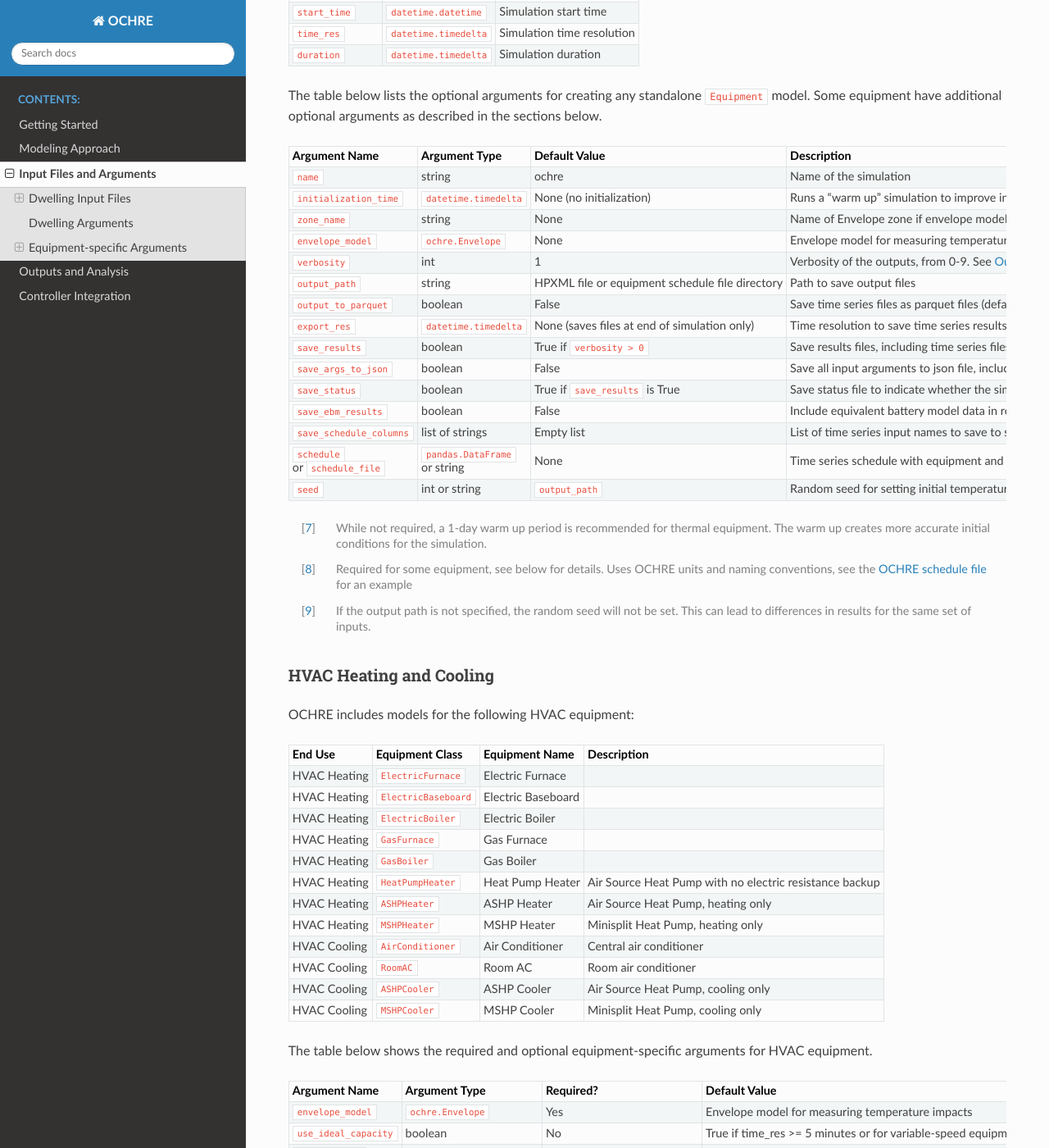
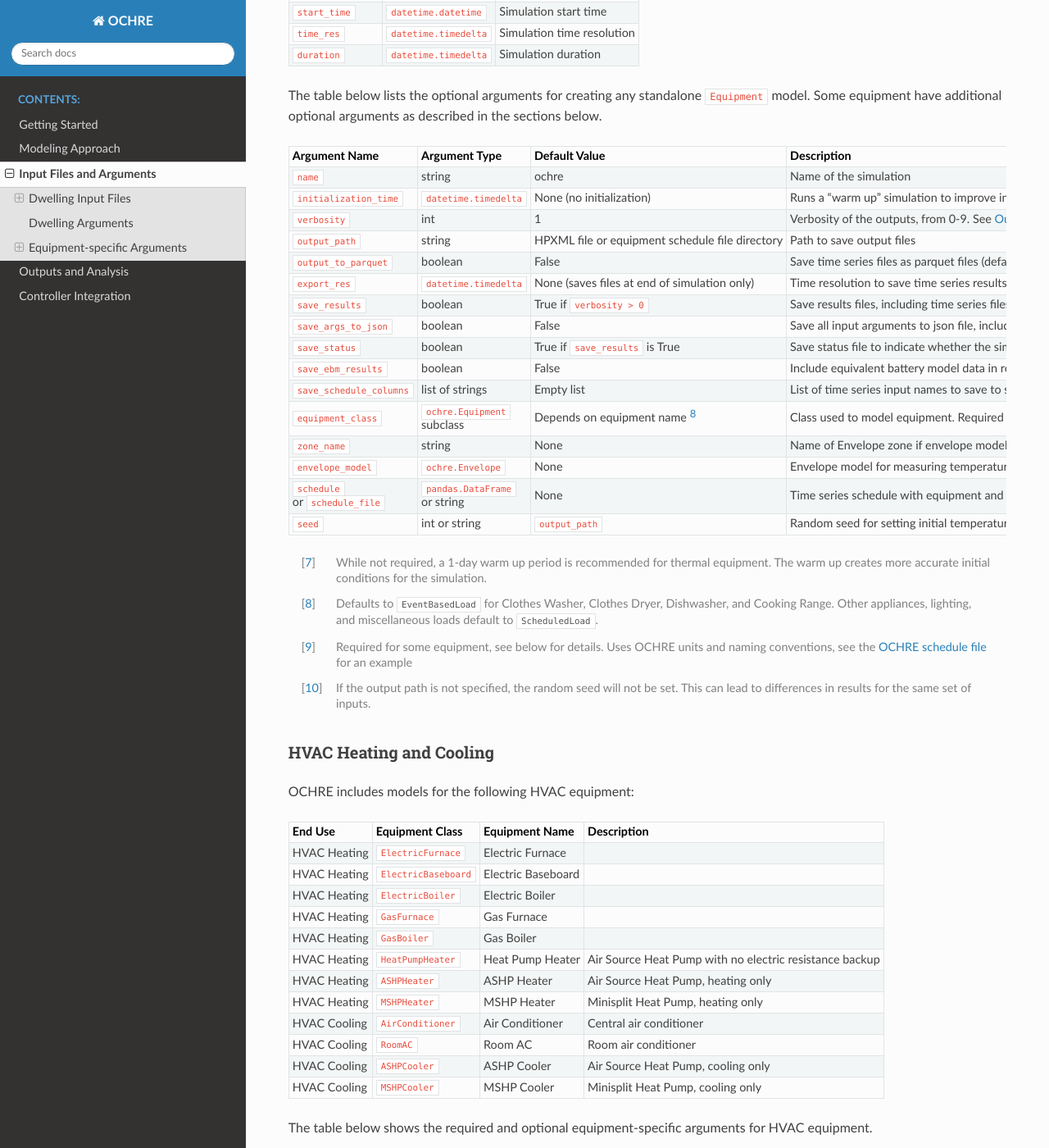
Before and after one commit to NREL/OCHRE, a Sphinx documentation site: the page built from docs/source/InputsAndArguments.rst, in a window 1280 px wide and 1400 px high, scrolled down 4495 px. Shown: the whole window at 82% size. Built offline with Sphinx 7.4.7 and the Read the Docs theme 3.1.0, drawn with Linux system fonts in a browser that asks for light colours.

Commit message:
add equipment_class to docs

```diff
--- a/docs/source/InputsAndArguments.rst
+++ b/docs/source/InputsAndArguments.rst
@@ -330,6 +326,12 @@
 +-----------------------------------+--------------------------------+-------------------------------------------------+------------------------------------------------------------------------------------------------------------------------------------------+
 | ``save_schedule_columns``         | list of strings                | Empty list                                      | List of time series input names to save to schedule output file                                                                          |
 +-----------------------------------+--------------------------------+-------------------------------------------------+------------------------------------------------------------------------------------------------------------------------------------------+
+| ``equipment_class``               | ``ochre.Equipment`` subclass   | Depends on equipment name [#]_                  | Class used to model equipment. Required to run ``EventDataLoad`` models                                                                  |
++-----------------------------------+--------------------------------+-------------------------------------------------+------------------------------------------------------------------------------------------------------------------------------------------+
+| ``zone_name``                     | string                         | None                                            | Name of Envelope zone if envelope model exists                                                                                           |
++-----------------------------------+--------------------------------+-------------------------------------------------+------------------------------------------------------------------------------------------------------------------------------------------+
+| ``envelope_model``                | ``ochre.Envelope``             | None                                            | Envelope model for measuring temperature impacts (required for HVAC equipment)                                                           |
++-----------------------------------+--------------------------------+-------------------------------------------------+------------------------------------------------------------------------------------------------------------------------------------------+
 | ``schedule`` or ``schedule_file`` | ``pandas.DataFrame`` or string | None                                            | Time series schedule with equipment and weather data  [#]_                                                                               |
 +-----------------------------------+--------------------------------+-------------------------------------------------+------------------------------------------------------------------------------------------------------------------------------------------+
 | ``seed``                          | int or string                  | ``output_path``                                 | Random seed for setting initial temperatures and EV event data [#]_                                                                      |
@@ -338,6 +340,9 @@
 .. [#] While not required, a 1-day warm up period is recommended for thermal
     equipment. The warm up creates more accurate initial conditions for the
     simulation.
+.. [#] Defaults to ``EventBasedLoad`` for Clothes Washer, Clothes Dryer,
+    Dishwasher, and Cooking Range. Other appliances, lighting, and
+    miscellaneous loads default to ``ScheduledLoad``.
 .. [#] Required for some equipment, see below for details. Uses OCHRE units
     and naming conventions, see the `OCHRE schedule file
     <https://ochre-nrel.readthedocs.io/en/latest/Outputs.html#additional-output-files-and-print-statements>`__
```
Also changed, not shown: other parts of docs/source/InputsAndArguments.rst (+0 -4 lines).
